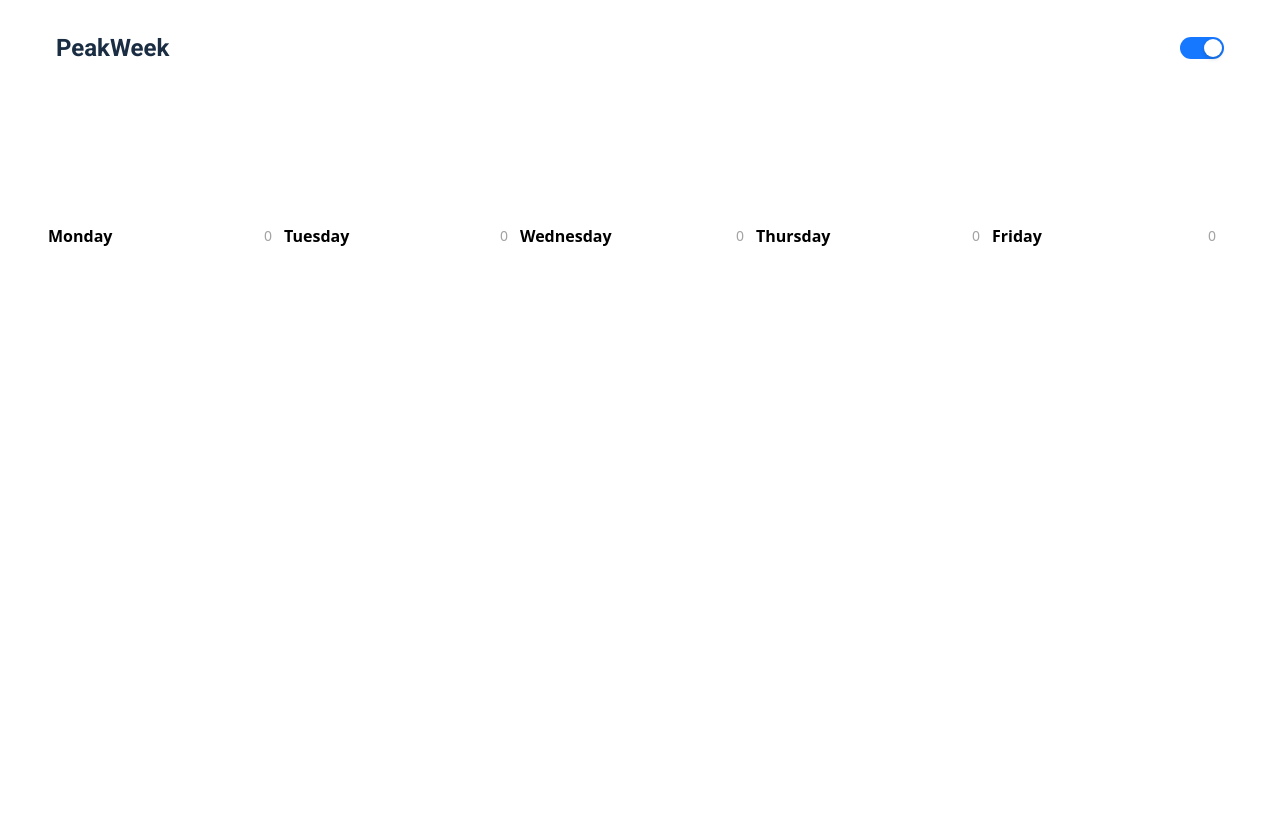
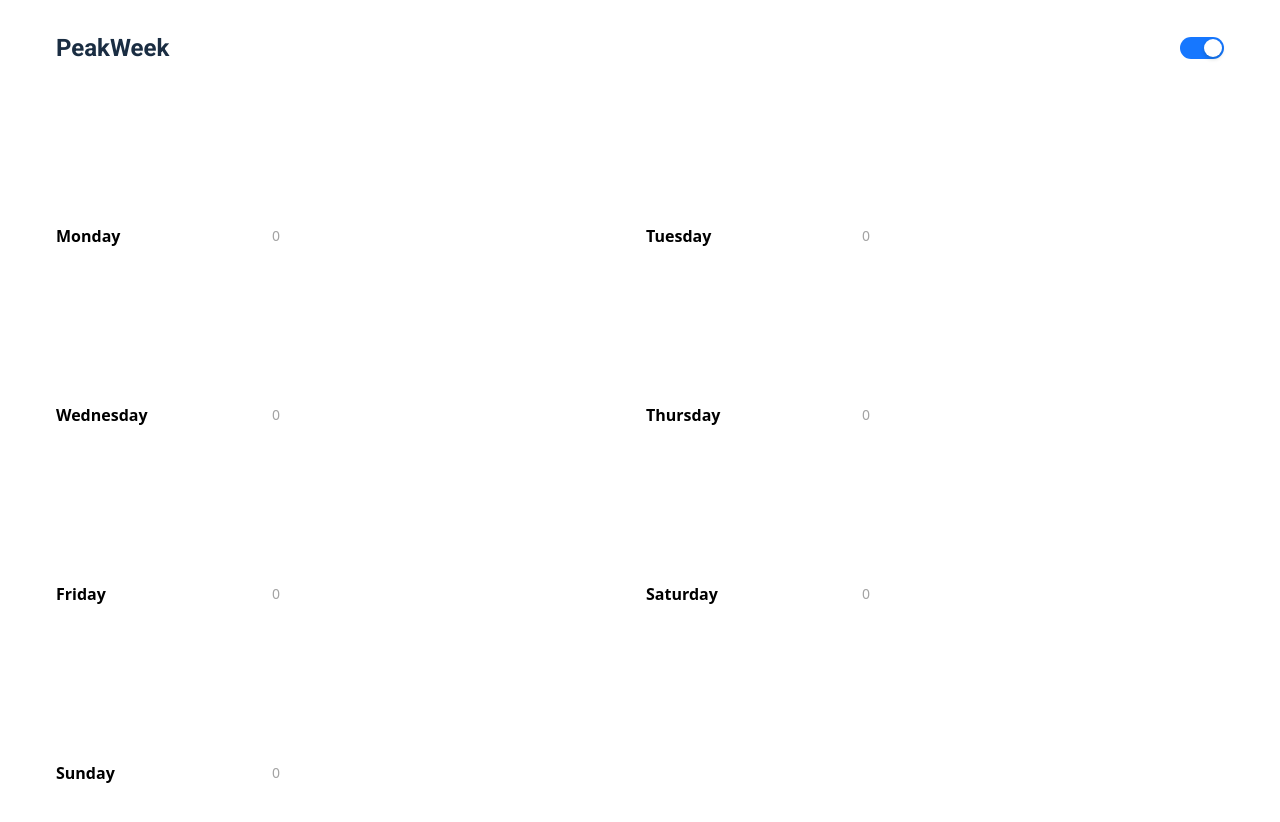
Before and after one commit to dev-jasp/daily-planner, a React (Vite) app: page / in a window 1280 px wide. Shown: the top 822 px of the page. Built offline with nearby package versions, Linux system fonts and the light colour scheme.

Commit message:
change from flex to grid

```diff
--- a/src/Components/Board.tsx
+++ b/src/Components/Board.tsx
@@ -5,7 +5,7 @@ function Board() {
     const [cards, setCards] = useState<any[]>([]);
 
     return (
-        <div className="flex h-screen w-full gap-3 overflow-scroll p-12">
+        <div className="grid grid-cols-2 gap-3 h-screen w-full  px-14 py-12">
             <Column
                 title="Monday"
                 headingColor="blue-500 font-bold"
@@ -36,6 +36,18 @@ function Board() {
                 cards={cards}
                 setCards={setCards}
             />
+            <Column
+                title="Saturday"
+                headingColor="blue-500 font-bold"
+                cards={cards}
+                setCards={setCards}
+            />
+            <Column
+                title="Sunday"
+                headingColor="blue-500 font-bold"
+                cards={cards}
+                setCards={setCards}
+            />
         </div>
     );
 }
```
